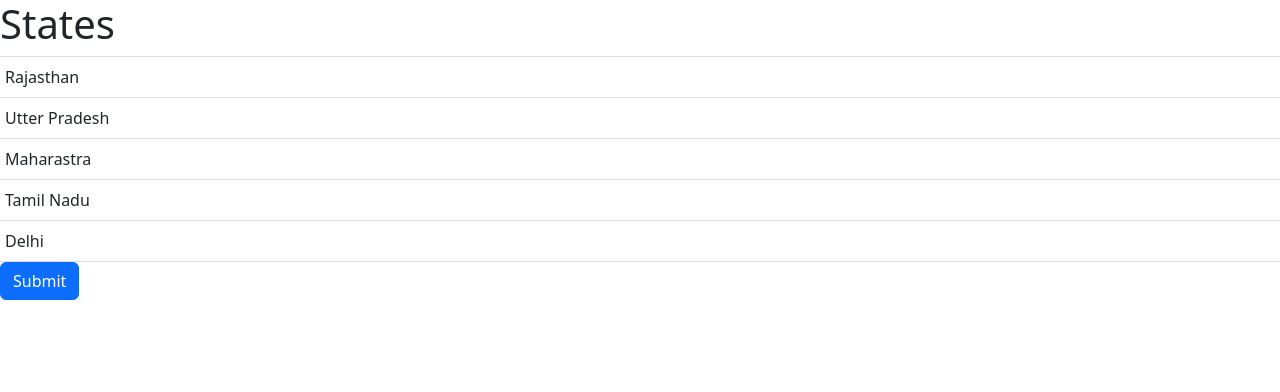
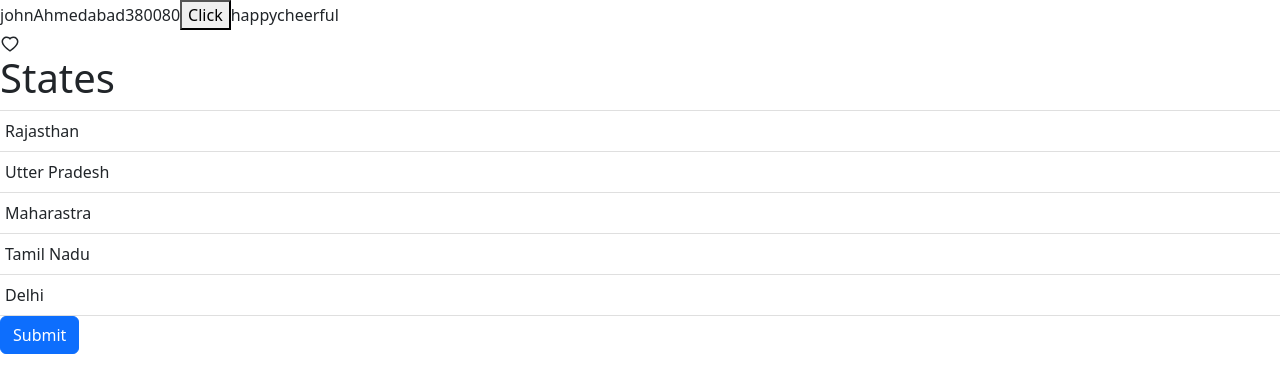
Before and after one commit to pravarsharma18/react-app-ts, a React (Vite) app: page / in a window 1280 px wide. Shown: the top 392 px of the page. Built offline with nearby package versions, Linux system fonts and the light colour scheme.

Commit message:
learnt new tasks

```diff
--- a/package.json
+++ b/package.json
@@ -10,8 +10,10 @@
   },
   "dependencies": {
     "bootstrap": "^5.2.3",
+    "immer": "^9.0.19",
     "react": "^18.2.0",
-    "react-dom": "^18.2.0"
+    "react-dom": "^18.2.0",
+    "react-icons": "4.7.*"
   },
   "devDependencies": {
     "@types/react": "^18.0.27",
--- a/src/App.tsx
+++ b/src/App.tsx
@@ -1,33 +1,47 @@
-import 'bootstrap/dist/css/bootstrap.css'
-import { useState } from 'react'
-import Alert from './components/Alert'
-import Button from './components/Button'
-import ListGroup from './components/ListGroup'
+import "bootstrap/dist/css/bootstrap.css";
+import { useState } from "react";
+import Alert from "./components/Alert";
+import Button from "./components/Button";
+import LikeBtn from "./components/LikeBtn";
+import ListGroup from "./components/ListGroup";
+import Test from "./components/Test";
 
 function App() {
-  let items = ["Rajasthan", "Utter Pradesh", "Maharastra", "Tamil Nadu", "Delhi"]
-  const [showAlert, setShowAlert] = useState(false)
-  const handleSelectItem =(item: string)=>{
-    console.log(item)
-  }
+  let items = [
+    "Rajasthan",
+    "Utter Pradesh",
+    "Maharastra",
+    "Tamil Nadu",
+    "Delhi",
+  ];
+  const [showAlert, setShowAlert] = useState(false);
+  const handleSelectItem = (item: string) => {
+    console.log(item);
+  };
+
   const handleBtnClick = () => {
-    setShowAlert(true)
-  }
+    setShowAlert(true);
+  };
+  const handleLikeBtn = () => {
+    console.log("clicked");
+  };
   return (
-      <div>
-        {showAlert &&
-        <Alert onClose={()=>setShowAlert(false)}>
+    <div>
+      <Test />
+      <LikeBtn onClick={handleLikeBtn} />
+      {showAlert && (
+        <Alert onClose={() => setShowAlert(false)}>
           Hello <span>World</span>
         </Alert>
-        }
-        <ListGroup items={items} heading="States" onSelectItem={handleSelectItem} />
-        <Button
-          onClick={handleBtnClick}
-          >
-          Submit
-        </Button>
-      </div>
-  )
+      )}
+      <ListGroup
+        items={items}
+        heading="States"
+        onSelectItem={handleSelectItem}
+      />
+      <Button onClick={handleBtnClick}>Submit</Button>
+    </div>
+  );
 }
 
-export default App
+export default App;
--- /dev/null
+++ b/src/components/LikeBtn.tsx
@@ -0,0 +1,19 @@
+import { useState } from "react";
+import { AiOutlineHeart, AiFillHeart } from "react-icons/ai";
+
+interface Props {
+  onClick: () => void;
+}
+const LikeBtn = ({ onClick }: Props) => {
+  const [status, setStatus] = useState(true);
+
+  const toggle = () => {
+    setStatus(!status);
+    onClick();
+  };
+  if (status) return <AiOutlineHeart size={20} onClick={toggle} />;
+
+  return <AiFillHeart color="#ff6b81" size={20} onClick={toggle} />;
+};
+
+export default LikeBtn;
--- /dev/null
+++ b/src/components/Test.tsx
@@ -0,0 +1,52 @@
+import React, { useState } from "react";
+import produce from "immer";
+
+const Test = () => {
+  const [customer, setCustomer] = useState({
+    name: "john",
+    address: {
+      city: "Ahmedabad",
+      zipCode: 380080,
+    },
+  });
+  const [tags, setTag] = useState(["happy", "cheerful"]);
+  const [bugs, setBug] = useState([
+    { id: 1, title: "Bug 1", fixed: false },
+    { id: 2, title: "Bug 2", fixed: false },
+  ]);
+  const handleClick = () => {
+    // objects
+    // setCustomer({
+    //   ...customer,
+    //   name: "Pravar",
+    //   address: { ...customer.address, city: "Alwar", zipCode: 301001 },
+    // });
+    // arrays
+    // const newTag = [...tags, "newTag"];
+    // setTag(newTag.filter((tag) => tag !== "happy"));
+    // setTag(produce(draft=>{
+    //     const tag
+    // }))
+    // array of objects
+    // setBug(bugs.map((bug) => (bug.id === 1 ? { ...bug, fixed: true } : bug)));
+    setBug(
+      produce((draft) => {
+        const bug = draft.find((bug) => bug.id === 1);
+        if (bug) bug.fixed = true;
+      })
+    );
+  };
+
+  return (
+    <div>
+      {customer.name}
+      {customer.address.city}
+      {customer.address.zipCode}
+      <button onClick={handleClick}>Click</button>
+      {tags.map((e) => e)}
+      {bugs.map((bug) => (bug.fixed ? bug.id : ""))}
+    </div>
+  );
+};
+
+export default Test;
```
Also changed, not shown: src/components/Alert.tsx (+14 -11 lines), src/components/Button.tsx (+10 -13 lines), src/components/ListGroup.tsx (+16 -9 lines), 1 other file (tests, documents, lock files or other folders).
